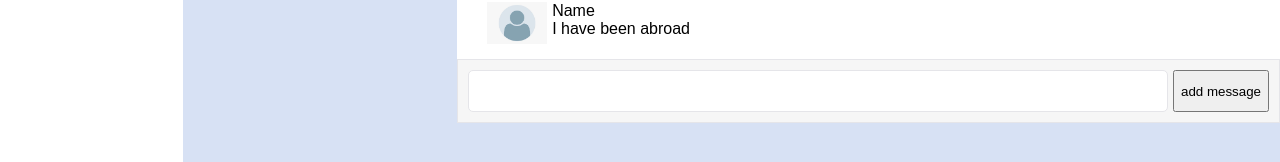
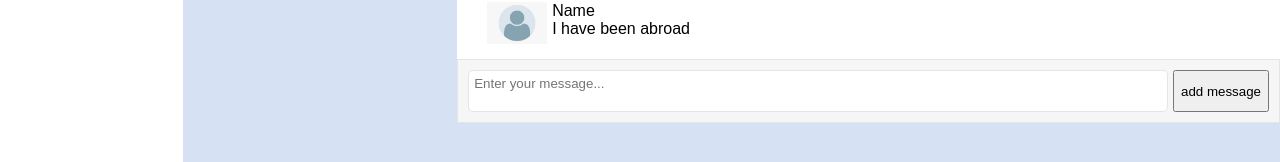
Before and after one commit to Natali-khm/social_network, a React (Create React App) app: page /dialogs in a window 1280 px wide. Shown: the part 291-453 px from the top of the page. Built offline with nearby package versions, Linux system fonts and the light colour scheme; the HTML template or start-up script is replaced by a standard one.

Commit message:
dialogs component, controlled input, add new message

```diff
--- a/src/App.tsx
+++ b/src/App.tsx
@@ -13,13 +13,16 @@ export type AppPropsType = {
 };
 
 const App: React.FC <AppPropsType> = (props) => {
+
   return (
     <div className="app-wrapper">
       <Header />
       <Navbar />
       <div className="app-wrapper-content">
         <Switch>
-          <Route path="/dialogs"><Dialogs dialogsPage={props.state.dialogsPage}/></Route>
+          <Route path="/dialogs"><Dialogs dialogsPage={props.state.dialogsPage}
+                                          dispatch = {props.dispatch}
+                                          /></Route>
           <Route path="/news">news</Route>
           <Route path="/music">music</Route>
           <Route path="/settings">settings</Route>
--- a/src/Components/Dialogs/Dialogs.tsx
+++ b/src/Components/Dialogs/Dialogs.tsx
@@ -1,31 +1,54 @@
-import { DialogsPageType, DialogType, MessageType } from "../../redux/testState";
+import { ChangeEvent, KeyboardEvent } from "react";
+import { ActionTypes, addMessageAC, DialogsPageType, DialogType, MessageType, updateNewMessageTextAC } from "../../redux/testState";
 import DialogItem from "./DialogItem/DialogItem";
 import styles from "./Dialogs.module.css";
 import MessageItem from "./MessageItem/MessageItem";
 
 type DialogsPropsType = {
   dialogsPage: DialogsPageType
+  dispatch: (action: ActionTypes) => void
 }
 
 
 const Dialogs: React.FC<DialogsPropsType> = (props) => {
+
+  const changeMessageHandler = (e: ChangeEvent<HTMLTextAreaElement>) => props.dispatch(updateNewMessageTextAC(e.currentTarget.value))
+
+  const addMessageHandler = () => props.dispatch(addMessageAC())
+
+  const onEnter = (e: KeyboardEvent<HTMLTextAreaElement>) => {
+    if (e.key === 'Enter'){
+      addMessageHandler()
+    }
+  }
 
 
   return (
 
     <div className={styles.dialogs}>
 
+      {/* dialogs */}
       <ul className={styles.dialogsItems}>
         {props.dialogsPage.dialogs.map((dialog: DialogType) => <DialogItem name={dialog.name} id={dialog.id} key={dialog.id} />)}
       </ul>
 
+      {/* messages */}
       <div className={styles.messages}>
         <div>
-          {props.dialogsPage.messages.map((message: MessageType) => <MessageItem id={message.id} message = {message.message} key={message.id} />)}
+          {props.dialogsPage.messages.map((message: MessageType) =>
+                  <MessageItem id={message.id}
+                               message = {message.message}
+                               key={message.id}
+                  />)}
         </div>
         <div className={styles.inputBlock}>
-          <textarea className={styles.textArea}></textarea>
-          <button>add message</button>
+          <textarea placeholder = "Enter your message..."
+                    className = {styles.textArea}
+                    value = {props.dialogsPage.newMessageText}
+                    onChange = {changeMessageHandler}
+                    onKeyDown = {onEnter}>
+          </textarea>
+          <button onClick={addMessageHandler}>add message</button>
         </div>
       </div>
 
--- a/src/Components/Profile/My posts/MyPosts.tsx
+++ b/src/Components/Profile/My posts/MyPosts.tsx
@@ -1,5 +1,5 @@
 import React from 'react'
-import { ActionTypes, addPostActionCreator, changeNewPostTextActionCreator, PostType } from '../../../redux/testState';
+import { ActionTypes, addPostAC, updateNewPostTextAC, PostType } from '../../../redux/testState';
 import styles from "./MyPosts.module.css";
 import Post from "./Post/Post";
 import { useAutoAnimate } from '@formkit/auto-animate/react';
@@ -8,7 +8,7 @@ import { useAutoAnimate } from '@formkit/auto-animate/react';
 type MyPostsPropsType = {
   posts: Array<PostType>
   postText: string
-  dispatch: (action: ActionTypes) => void;
+  dispatch: (action: ActionTypes) => void
 }
 
 
@@ -20,13 +20,13 @@ const MyPosts: React.FC <MyPostsPropsType> = (props) => {
 
   const addPost = () => {
     if (newPostElement.current) {
-      props.dispatch(addPostActionCreator())
+      props.dispatch(addPostAC())
     }
   };
 
-  const changeNewPostText = () => {
+  const updateNewPostText = () => {
     if (newPostElement.current) {
-      props.dispatch(changeNewPostTextActionCreator(newPostElement.current.value));
+      props.dispatch(updateNewPostTextAC(newPostElement.current.value));
     }
   };
 
@@ -47,7 +47,7 @@ const MyPosts: React.FC <MyPostsPropsType> = (props) => {
         <textarea ref={newPostElement}
                   placeholder={'What\'s new?'}
                   value={props.postText}
-                  onChange={changeNewPostText}/>
+                  onChange={updateNewPostText}/>
 
         <button onClick={addPost}>Add post</button>
 
--- a/src/Components/Profile/Profile.tsx
+++ b/src/Components/Profile/Profile.tsx
@@ -4,11 +4,14 @@ import styles from './Profile.module.css'
 import { ActionTypes, ProfilePageType } from "../../redux/testState";
 
 export type PostsPropsType = {
+
   profilePage: ProfilePageType
-  dispatch: (action: ActionTypes) => void;
+  dispatch:    (action: ActionTypes) => void;
+
 }
 
 const Profile: React.FC<PostsPropsType> = (props) => {
+
   return (
     <div className={styles.profileBlock}>
       <ProfileInfo />
--- a/src/index.tsx
+++ b/src/index.tsx
@@ -8,12 +8,11 @@ import store, { TestStateType } from "./redux/testState";
 let renderApp = (state: TestStateType) => ReactDOM.render(
   <BrowserRouter>
     <App state = {state}
-         dispatch = {store.dispatch.bind(store)}
-    />
+         dispatch = {store.dispatch.bind(store)}/>
   </BrowserRouter>,
   document.getElementById("root")
 );
 
 renderApp(store.getState())
 
-store.subscribe(()=>renderApp(store.getState()))
+store.subscribe(renderApp) //  ()=>renderApp(store.getState())
--- a/src/redux/testState.tsx
+++ b/src/redux/testState.tsx
@@ -1,11 +1,18 @@
 const ADD_POST = 'ADD_POST'
-const CHANGE_NEW_POST_TEXT = 'CHANGE_NEW_POST_TEXT'
+const ADD_MESSAGE = 'ADD_MESSAGE'
+const UPDATE_NEW_POST_TEXT = 'UPDATE_NEW_POST_TEXT'
+const UPDATE_NEW_MESSAGE_TEXT = 'UPDATE_NEW_MESSAGE_TEXT'
 
-export const addPostActionCreator = () => ({type: ADD_POST} as const);
-export const changeNewPostTextActionCreator = (newText: string) => ({type: CHANGE_NEW_POST_TEXT, newText} as const);
+export const addPostAC = () => ({type: ADD_POST} as const);
+export const addMessageAC = () => ({type: ADD_MESSAGE} as const);
+export const updateNewPostTextAC = (newText: string) => ({type: UPDATE_NEW_POST_TEXT, newText} as const);
+export const updateNewMessageTextAC = (newText: string) => ({type: UPDATE_NEW_MESSAGE_TEXT, newText} as const);
 
 
-export type ActionTypes = ReturnType<typeof addPostActionCreator> | ReturnType<typeof changeNewPostTextActionCreator>
+export type ActionTypes = ReturnType<typeof addPostAC>
+                        | ReturnType<typeof updateNewPostTextAC>
+                        | ReturnType<typeof updateNewMessageTextAC>
+                        | ReturnType<typeof addMessageAC>
 
 
 export type DialogType = {
@@ -27,8 +34,9 @@ export type PostType = {
 
 
 export type DialogsPageType = {
-  messages: Array<MessageType>;
-  dialogs: Array<DialogType>;
+  messages: Array<MessageType>
+  dialogs: Array<DialogType>
+  newMessageText: string
 };
 
 export type ProfilePageType = {
@@ -36,27 +44,22 @@ export type ProfilePageType = {
   postText: string;
 };
 
-
-
 export type TestStateType = {
   profilePage: ProfilePageType;
   dialogsPage: DialogsPageType;
 };
 
 
-
 export type Store = {
-  _testState: TestStateType
-  getState: () => TestStateType
-  addPostText: () => void
-  changeNewPostText: (text: string) => void
-  _callSubscriber: () => void
-  subscribe: (observer: () => void) => void
-  dispatch: (action: ActionTypes) => void
+  _testState:      TestStateType
+  getState:        () => TestStateType
+  _callSubscriber: (state: TestStateType) => void
+  subscribe:       (observer: (state: TestStateType) => void) => void
+  dispatch:        (action: ActionTypes) => void
 }
 
 
-let store = {
+let store: Store = {
   _testState: {
     profilePage: {
       posts: [
@@ -78,25 +81,43 @@ let store = {
         { id: "3", name: "Denis" },
         { id: "4", name: "Liana" },
       ],
+      newMessageText: ''
     },
   },
-  getState(){ return this._testState },
+  getState (){ return this._testState },
   _callSubscriber: () => {},
-  subscribe(observer: () => void) { this._callSubscriber = observer; },
-  dispatch (action: ActionTypes) {                        ///      action | action
-    if (action.type === 'ADD_POST'){
+  subscribe (observer) { this._callSubscriber = observer },
+  dispatch (action: ActionTypes) {
+
+    if (action.type === ADD_POST){
+
       this._testState.profilePage.posts.push({
         id: "3",
         message: this._testState.profilePage.postText,
         likesCount: "0",
       });
+
       this._testState.profilePage.postText = "";
-        this._callSubscriber();
     }
-    if (action.type === 'CHANGE_NEW_POST_TEXT'){
-          if (action.newText) { this._testState.profilePage.postText = action.newText;}
-          this._callSubscriber();
+
+    if (action.type === UPDATE_NEW_POST_TEXT){
+      if (action.newText) {this._testState.profilePage.postText = action.newText}
     }
+
+    if (action.type === UPDATE_NEW_MESSAGE_TEXT){
+      this._testState.dialogsPage.newMessageText = action.newText
+    }
+
+    if (action.type === ADD_MESSAGE) {
+      this._testState.dialogsPage.messages.push({
+        id: "5",
+        message: this._testState.dialogsPage.newMessageText,
+      })
+
+      this._testState.dialogsPage.newMessageText = "";
+    }
+
+    this._callSubscriber(this.getState());
   }
 };
 
```
Lines whose indentation alone changed are shown as unchanged.
